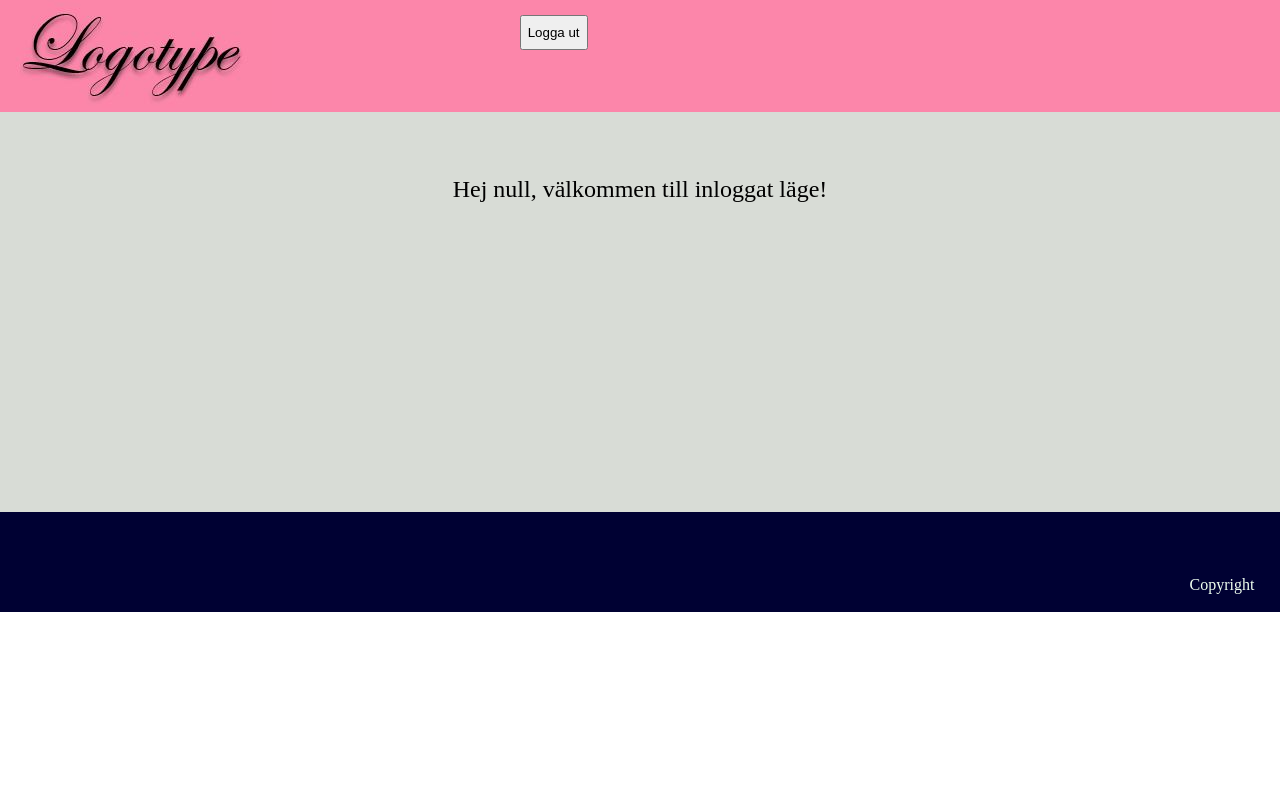
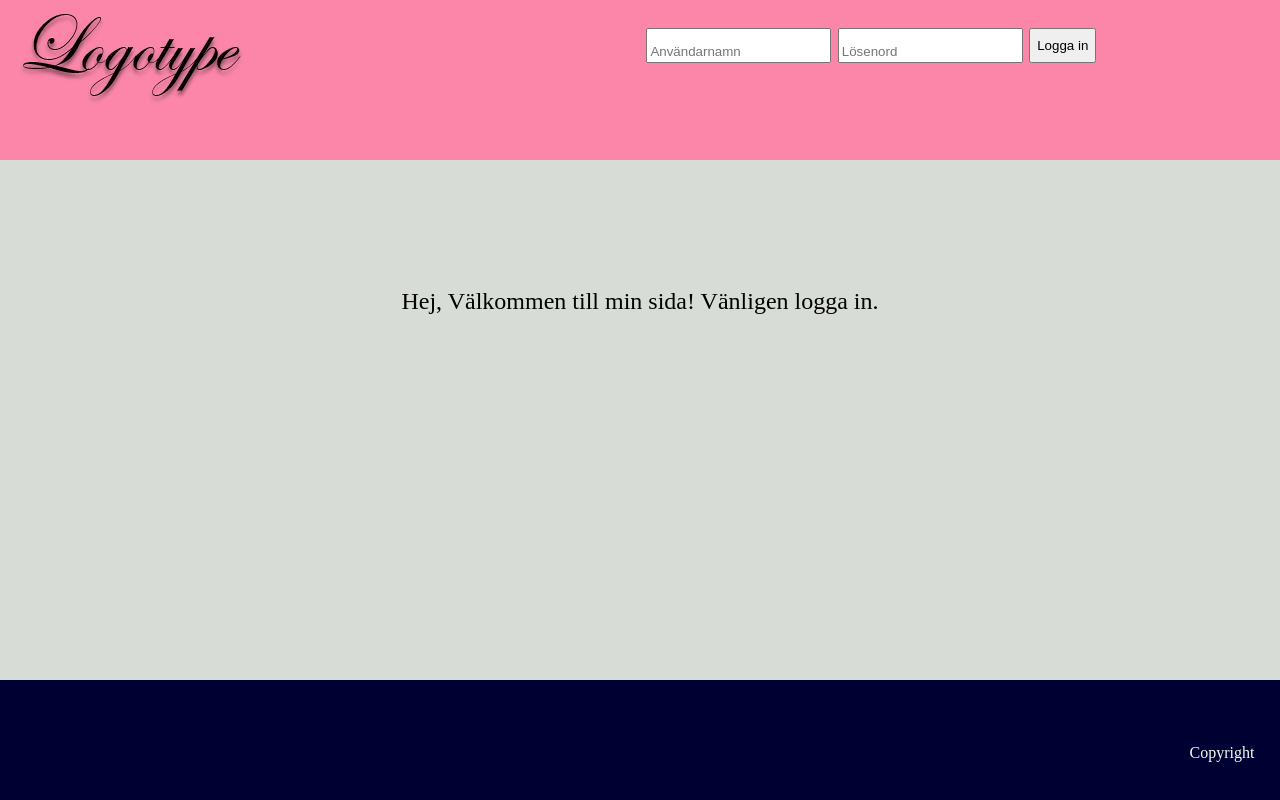
Before and after one commit to Medieinstitutet/loginpage-FannyLundberg, a plain HTML site: page index.html in a window 1280 px wide. Drawn offline with Linux system fonts and the light colour scheme.

Commit message:
fått det att funka så man förblir inloggad och om man loggat ut och sedan uppdaterar så hamnar man på inloggningssida (känner av att man loggat ut)

```diff
--- a/main.js
+++ b/main.js
@@ -97,7 +97,9 @@ logOutBtn.addEventListener("click", () => {
 
 // localStorage (hålla kvar i inloggat läge)
 function keepLoggedIn() {
-    if (localStorage ="user", "janne") {
+    let loggedIn = localStorage.getItem("user", "janne");
+
+    if (loggedIn) {
         logInPageMainContent.innerText = "Hej " + localStorage.getItem("user", "") + ", välkommen till inloggat läge!";
         // Få upp "Logga ut"-knapp istället
         logInOrLogOff.append(logOutBtn);
@@ -106,7 +108,4 @@ function keepLoggedIn() {
         inputPassword.remove();
         logInBtn.remove();
     }
-
-    // kunna lösa att man inte blir inloggad om localstorage är rensad
-
 };
--- a/style.css
+++ b/style.css
@@ -18,18 +18,20 @@ body {
 /* Header / övre delen av sidan */
 header {
     background-color: #FC86AA;
+    height: 20vh;
 }
 
 #placeForLogotype {
-    width: 40%;
+    width: 50%;
     display: flex;
     float: left;
 }
 
 #logInOrLogOff {
-    width: 60%;
+    width: 50%;
     display: flex;
     float: right;
+    padding-top: 15px;
 }
 
 input {
@@ -54,12 +56,12 @@ p {
 main {
     background-color: #D8DCD6;
     width: 100%;
-    height: 400px;
+    height: 65vh;
 }
 
 section {
     text-align: center;
-    padding-top: 5%;
+    padding-top: 10%;
     font-size: x-large;
 }
 
@@ -70,6 +72,7 @@ footer {
     width: 100%;
     height: 100px;
     color: honeydew;
+    height: 15vh;
 }
 
 span {
```
